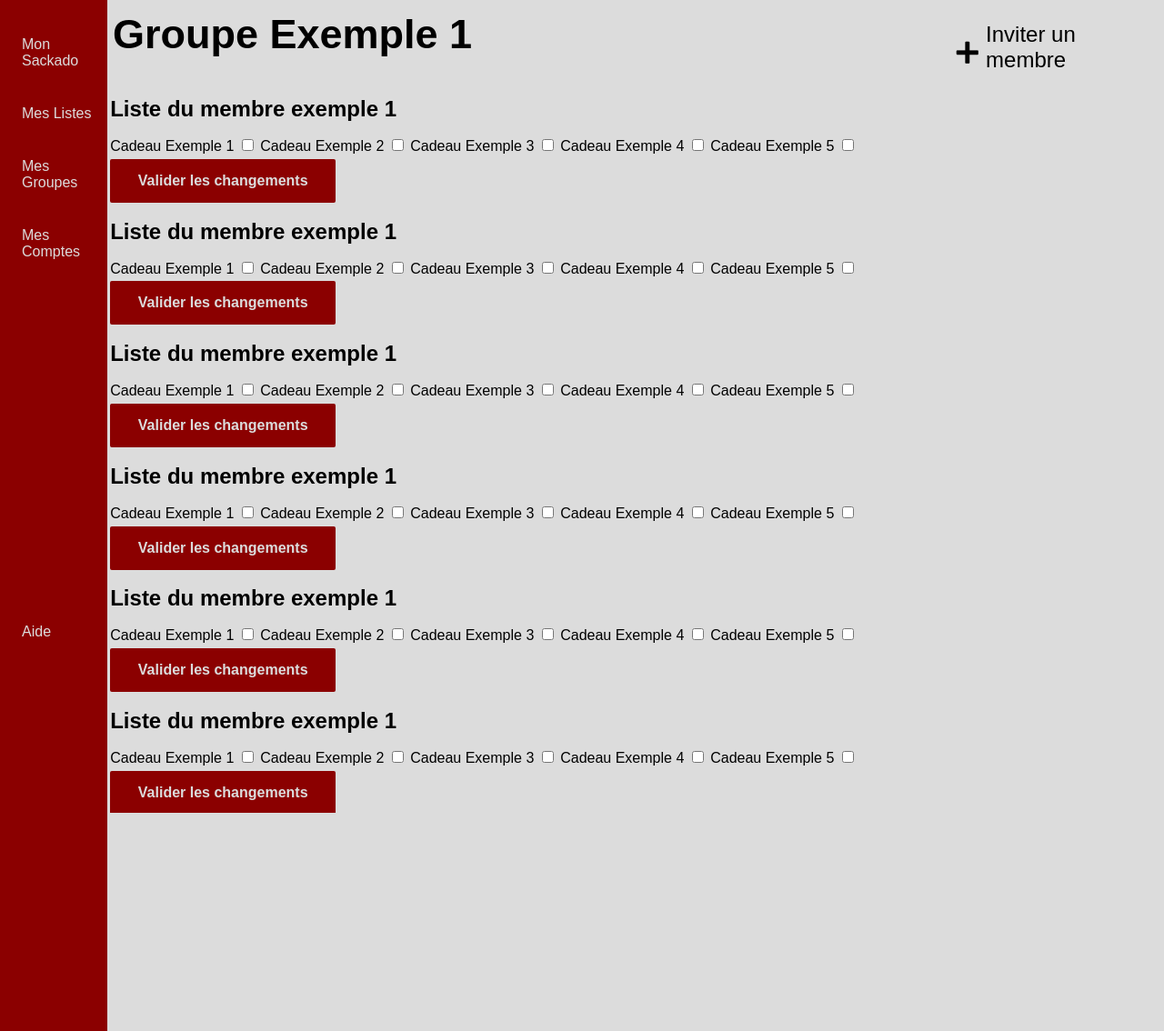
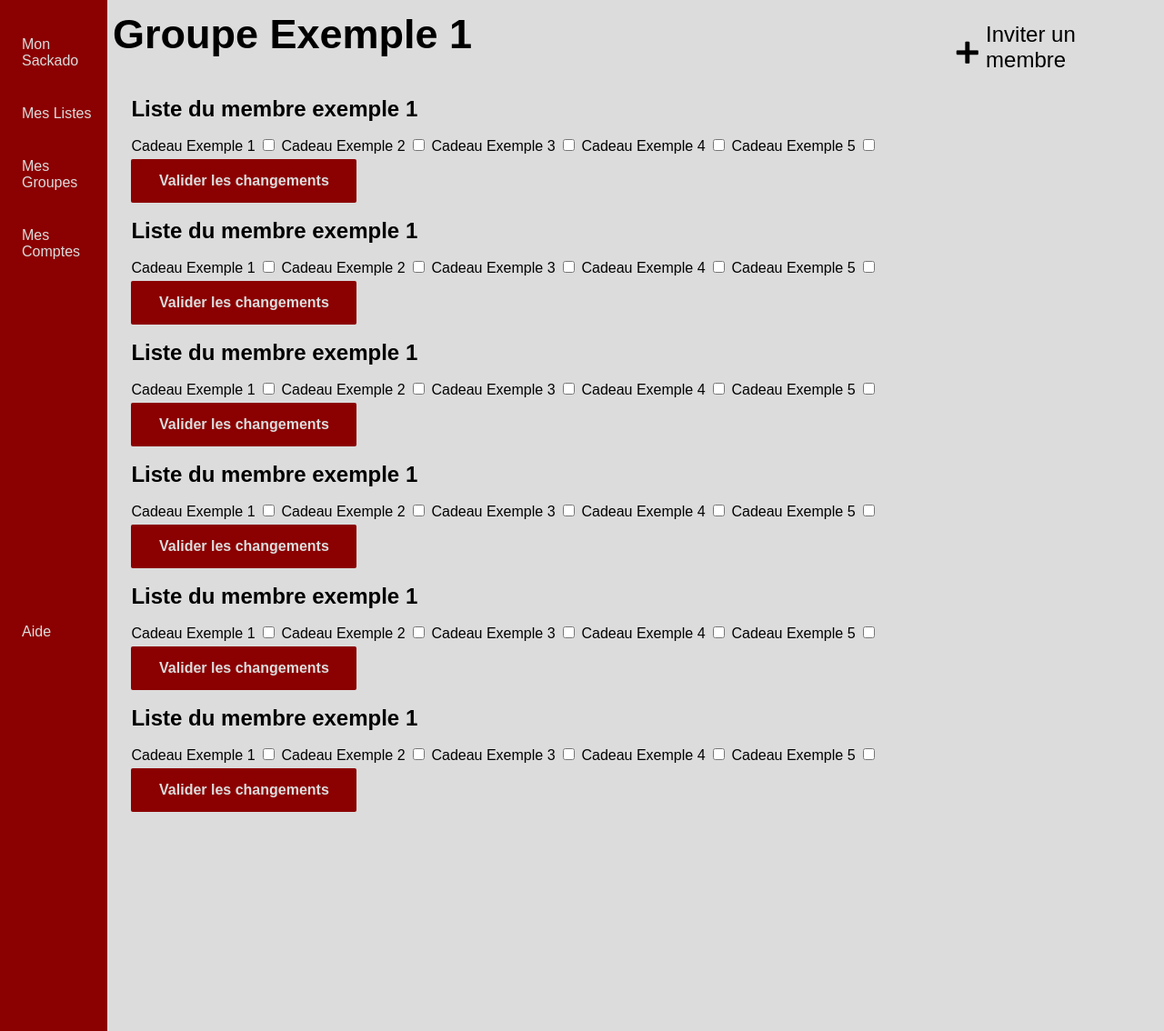
Before and after one commit to Nonoreve/SacCadeau, a PHP site: page /vues/pageGroupes.html in a window 1280 px wide. Shown: the part 98-1232 px from the top of the page at 91% size. Run offline with PHP 8.4, Linux system fonts and the light colour scheme.

Commit message:
Update pageGroupes.css

```diff
--- a/vues/css/pageGroupes.css
+++ b/vues/css/pageGroupes.css
@@ -12,6 +12,7 @@
 }
 
 .group-display{
+  margin-left: 2%;
 }
 .group-display .btn-nouveau-groupe{
   float: left;
```
